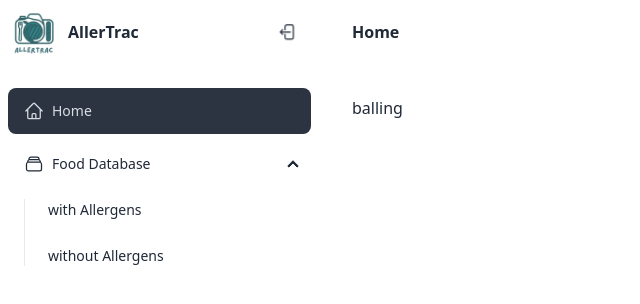
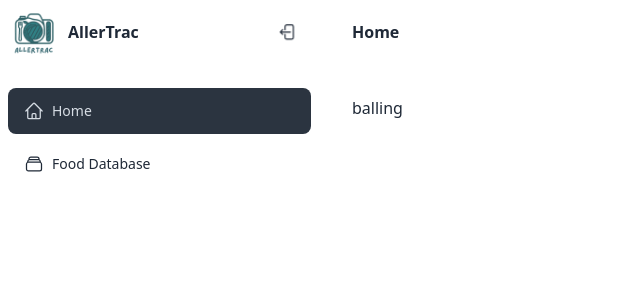
Before and after one commit to glitchcodes/allertrac-admin, a Nuxt app: page / in a window 1280 px wide. Shown: the top 304 px of the page, without its empty margins (0-640 px from the left). Built offline with nearby package versions, Linux system fonts and the light colour scheme.

Commit message:
refactor(sidebar): revert to one database page only

```diff
--- a/components/SidebarComponent.vue
+++ b/components/SidebarComponent.vue
@@ -35,26 +35,11 @@
           <span>Home</span>
         </NuxtLink>
       </li>
-
       <li>
-        <details open>
-          <summary>
-            <RectangleStackIcon class="size-5" />
-            Food Database
-          </summary>
-          <ul>
-            <li>
-              <NuxtLink to="/meals" active-class="active">
-                <span>with Allergens</span>
-              </NuxtLink>
-            </li>
-            <li>
-              <NuxtLink to="/meals/attention" active-class="active">
-                <span>without Allergens</span>
-              </NuxtLink>
-            </li>
-          </ul>
-        </details>
+        <NuxtLink to="/meals" active-class="active">
+          <RectangleStackIcon class="size-5" />
+          Food Database
+        </NuxtLink>
       </li>
     </ul>
   </section>
```
